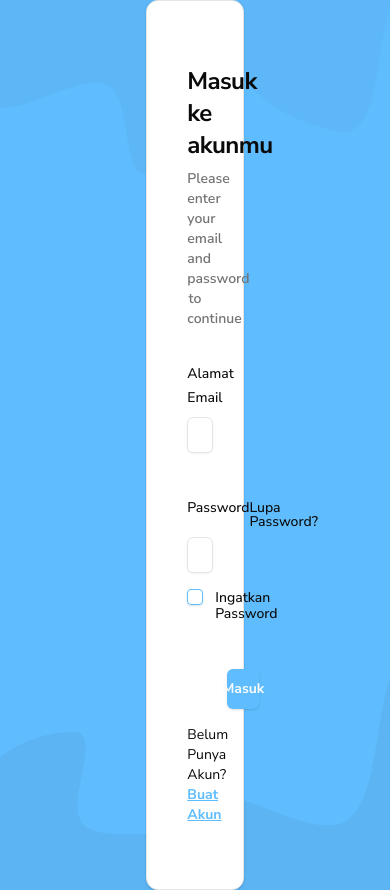
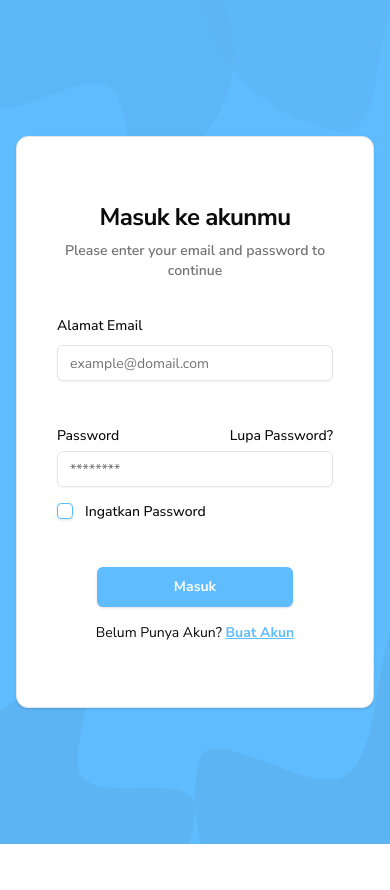
Before and after one commit to daffaputradamar/bidik-asn, a Next.js app: page /login in a window 390 px wide. After the commit the page ends 844 px from the top, so only its background shows below. Built offline with nearby package versions, Linux system fonts and the light colour scheme.

Commit message:
fix responsive

```diff
--- a/app/(auth)/login/page.tsx
+++ b/app/(auth)/login/page.tsx
@@ -9,7 +9,7 @@ export default function Login() {
         <div className="w-full min-h-screen bg-[#5FBDFF] relative overflow-hidden">
             {/* Card container with z-20 to ensure it stays above the SVGs */}
             <div className="flex justify-center items-center min-h-screen relative z-20">
-                <Card className="py-10 px-4 w-1/4">
+                <Card className="py-10 px-4 w-full mx-4 md:w-1/4">
                     <CardHeader className="mb-2 space-y-2">
                         <CardTitle className="text-center text-2xl font-bold">Masuk ke akunmu</CardTitle>
                         <CardDescription className="font-semibold text-center">Please enter your email and password to continue</CardDescription>
```
